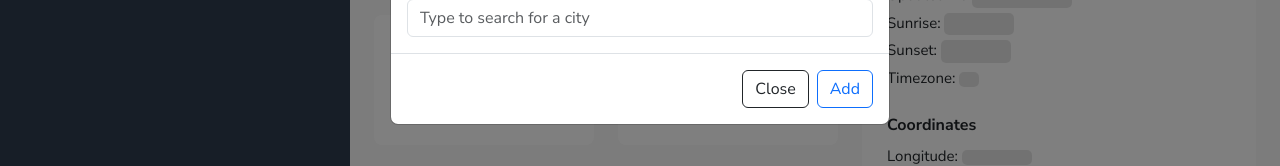
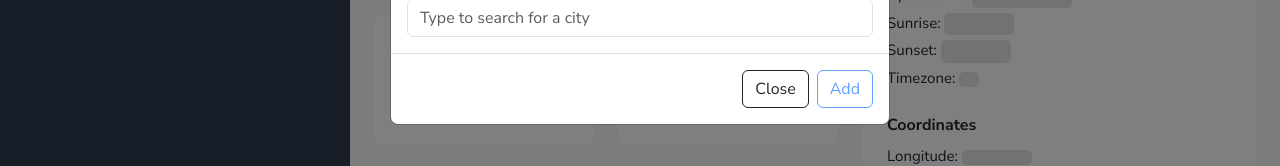
Before and after one commit to TulioPintoNeto/angular-weather, an Angular app: page / in a window 1280 px wide. Both pictures are taken after a click on the button "Add New City". Shown: the part 225-391 px from the top of the page. Built offline with nearby package versions, Linux system fonts and the light colour scheme; no server answers.

Commit message:
feat: disable add button if no city

```diff
--- a/src/app/view/components/add-city-modal/add-city-modal.component.html
+++ b/src/app/view/components/add-city-modal/add-city-modal.component.html
@@ -42,7 +42,12 @@
     >
       Close
     </button>
-    <button type="button" class="btn btn-outline-primary" (click)="onSubmit()">
+    <button
+      type="button"
+      class="btn btn-outline-primary"
+      (click)="onSubmit()"
+      [disabled]="!addCityForm.value.city"
+    >
       Add
     </button>
   </div>
```
